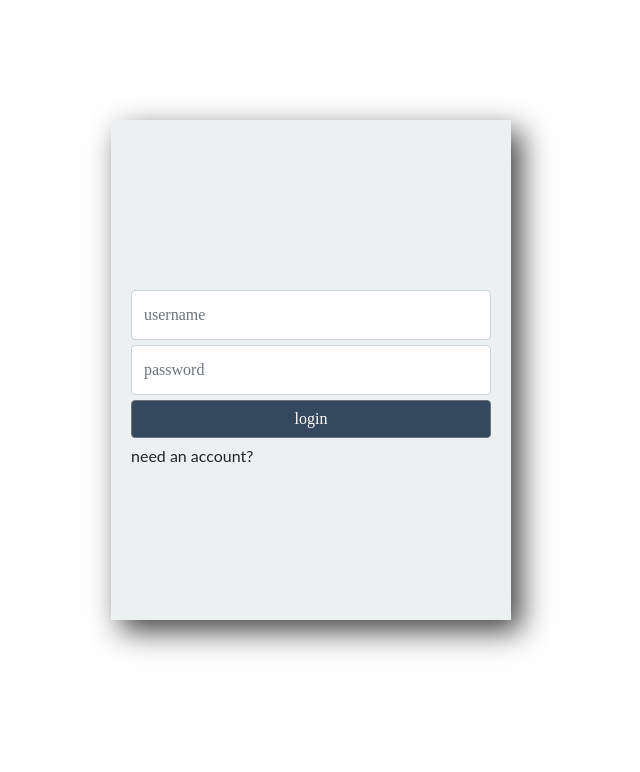
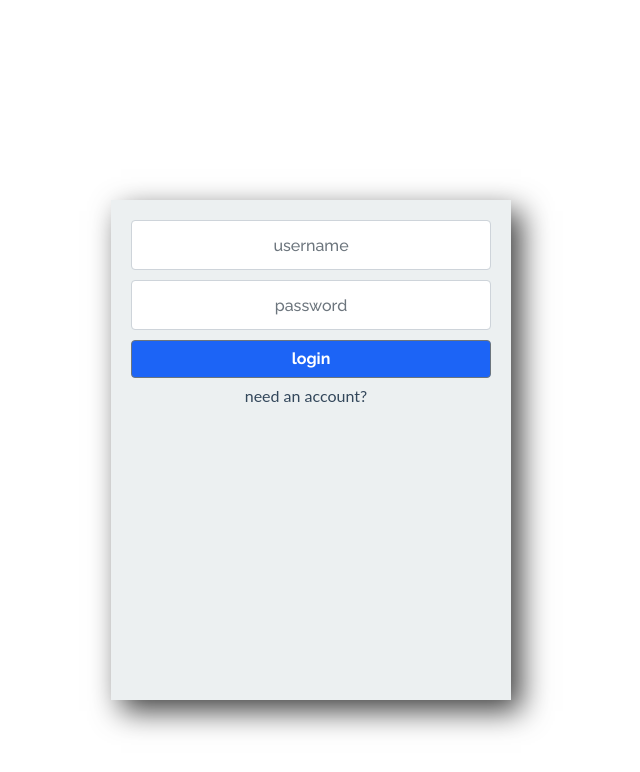
Before and after one commit to tabless-thursday-4-15-2019/Front-End-Brandon-Desselle, a React (Create React App) app in the folder stash.it/: page / in a window 1280 px wide. Shown: the top 772 px of the page, without its empty margins (329-969 px from the left). Built offline with nearby package versions, Linux system fonts and the light colour scheme.

Commit message:
Update App.css

```diff
--- a/stash.it/src/App.css
+++ b/stash.it/src/App.css
@@ -35,7 +35,6 @@
 	display: flex;
 	justify-content: center;
 	flex-wrap: wrap;
-	font-family: var(--head);
 }
 
 i {
@@ -55,68 +54,6 @@ h1 {
 	font-weight: bold;
 }
 
-.login-wrapper {
-	display: flex;
-	justify-content: center;
-	flex-wrap: wrap;
-}
-
-.login-div {
-	width: 500px;
-	height: 500px;
-}
-
-.login-form-wrapper {
-	width: 100%;
-	height: 1000px;
-	display: flex;
-	justify-content: center;
-	background-position: 50% 50%;
-}
-
-.login-form {
-	width: 400px;
-	height: 500px;
-	margin-top: 120px;
-	box-shadow: 10px 11px 28px 0px rgba(0, 0, 0, 0.75);
-	background-color: #ecf0f1;
-	padding: 20px;
-	padding-top: 70px;
-	z-index: 1;
-}
-
-.logo-tt {
-	height: 100px;
-	width: 150px;
-	margin-left: 135px;
-	background-repeat: no-repeat;
-}
-
-.login-input {
-	height: 50px;
-	margin-bottom: 5px;
-	background-color: white;
-}
-
-.login-button-wrapper {
-	display: flex;
-	flex-direction: column-reverse;
-	justify-content: center;
-}
-
-.login-form p {
-	cursor: pointer;
-}
-
-.login-button-wrapper p {
-	margin-top: 10px;
-	margin-right: 10px;
-}
-
-.login-button {
-	background-color: #34495e;
-}
-
 .accent-quote {
 	font-size: 100px;
 }
@@ -127,46 +64,6 @@ h1 {
 	margin-top: -100px;
 	margin-left: -12px;
 	background-position: 50% 50%;
-}
-
-.sign-up {
-	background-color: #ecf0f1;
-	color: #000000;
-}
-
-.reg-btn {
-	background-color: #373331;
-}
-
-.loader {
-	margin-top: 300px;
-}
-
-.lists-wrapper {
-	width: 100%;
-}
-
-.nav-bar {
-	width: 100%;
-	height: 80px;
-	position: fixed;
-	display: flex;
-	justify-content: space-evenly;
-	align-items: center;
-	background-position: 2% 50%;
-	background-repeat: no-repeat;
-	background-color: #a3a3a3;
-	box-shadow: -1px 6px 35px -1px rgba(0, 0, 0, 0.75);
-	padding-right: 10px;
-	padding-left: 180px;
-	color: #000000;
-	font-size: 30px;
-	z-index: 200;
-}
-
-.nav-bar i {
-	margin-right: 10px;
-	margin-left: 10px;
 }
 
 .plus {
@@ -266,3 +163,137 @@ footer {
 	background-color: white;
 	padding-top: 50px;
 }
+
+/* LOGIN LOGIN LOGIN */
+.login-wrapper {
+	display: flex;
+	justify-content: center;
+	flex-wrap: wrap;
+}
+.login-div {
+	width: 500px;
+	height: 500px;
+}
+.login-form-wrapper {
+	width: 100%;
+	height: 1000px;
+	display: flex;
+	justify-content: center;
+	background-position: 50% 50%;
+}
+.login-form {
+	width: 400px;
+	height: 500px;
+	margin-top: 200px;
+	box-shadow: 10px 11px 28px 0px rgba(0, 0, 0, 0.75);
+	background-color: #ecf0f1;
+	padding: 20px;
+	z-index: 1;
+}
+.logo-tt {
+	text-align: center;
+}
+.login-head-logo {
+	height: 200px;
+}
+.login-input {
+	text-align: center;
+	height: 50px;
+	margin-bottom: 10px;
+	background-color: white;
+	font-family: 'Raleway';
+	font-weight: 500;
+	color: var(--text);
+}
+.login-button-wrapper {
+	display: flex;
+	flex-direction: column-reverse;
+	justify-content: center;
+}
+.login-form p {
+	cursor: pointer;
+}
+.login-button-wrapper p {
+	text-align: center;
+	margin-top: 10px;
+	margin-right: 10px;
+	color: var(--text);
+}
+.login-button-wrapper p:hover {
+	color: var(--cta);
+}
+.login-button {
+	width: 360px;
+	background-color: var(--cta);
+	margin: 0 auto;
+	font-family: 'Raleway';
+	font-weight: 700;
+	color: var(--white);
+}
+.login-button:hover {
+	background-color: var(--text);
+}
+
+/* SIGNUP SIGNUP SIGNUP */
+.modal-dialog {
+	width: 400px;
+}
+.modal-content {
+	height: 500px;
+}
+.signup-head-logo {
+	height: 200px;
+	margin-left: 90px;
+}
+.close {
+	color: var(--cta);
+}
+.close:hover {
+	color: var(--text);
+}
+.reg-btn {
+	background-color: var(--cta);
+	font-family: 'Raleway';
+	font-weight: 700;
+	color: var(--white);
+}
+.reg-btn:hover {
+	color: var(--text);
+	color: var(--white);
+}
+
+/* NAVBAR NAVBAR NAVBAR */
+.lists-wrapper {
+	width: 100%;
+	height: 100vh;
+}
+.nav-bar {
+	width: 100%;
+	position: fixed;
+	display: flex;
+	justify-content: space-evenly;
+	align-items: center;
+	background-color: transparent;
+	/* box-shadow: -1px 6px 35px -1px rgba(0, 0, 0, 0.75); */
+	font-size: 30px;
+	z-index: 200;
+}
+.nav-bar i {
+	margin-right: 10px;
+	margin-left: 10px;
+}
+.list-nav-logo {
+	height: 100px;
+}
+.plus {
+	height: 100px;
+	color: var(--cta);
+}
+.plus:hover {
+
+}
+.user {
+	height: 100px;
+	color: var(--cta);
+}
+/* .user:hover */
```
